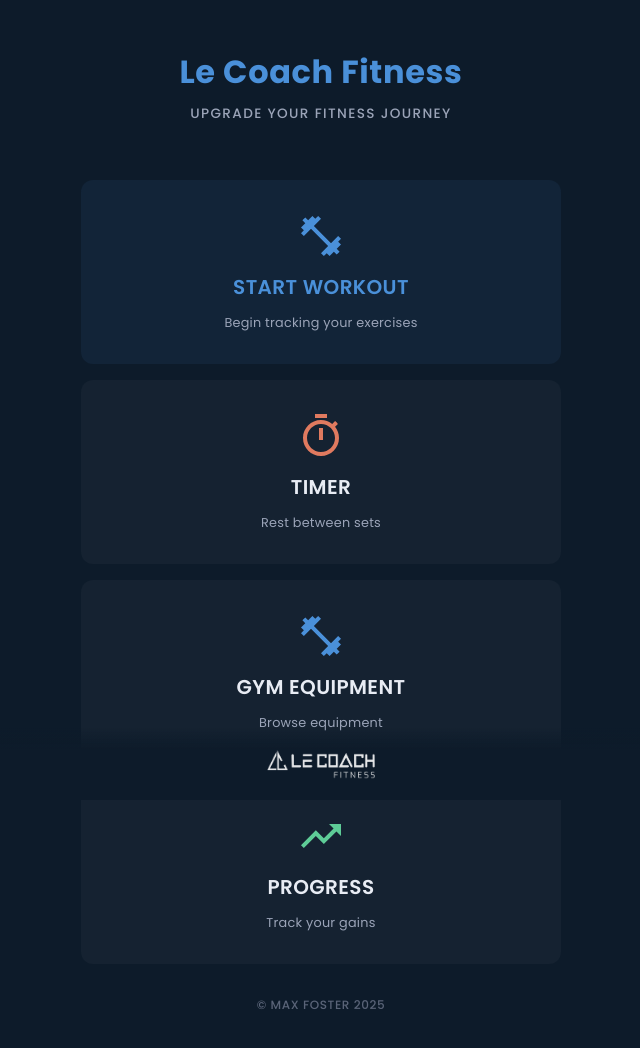
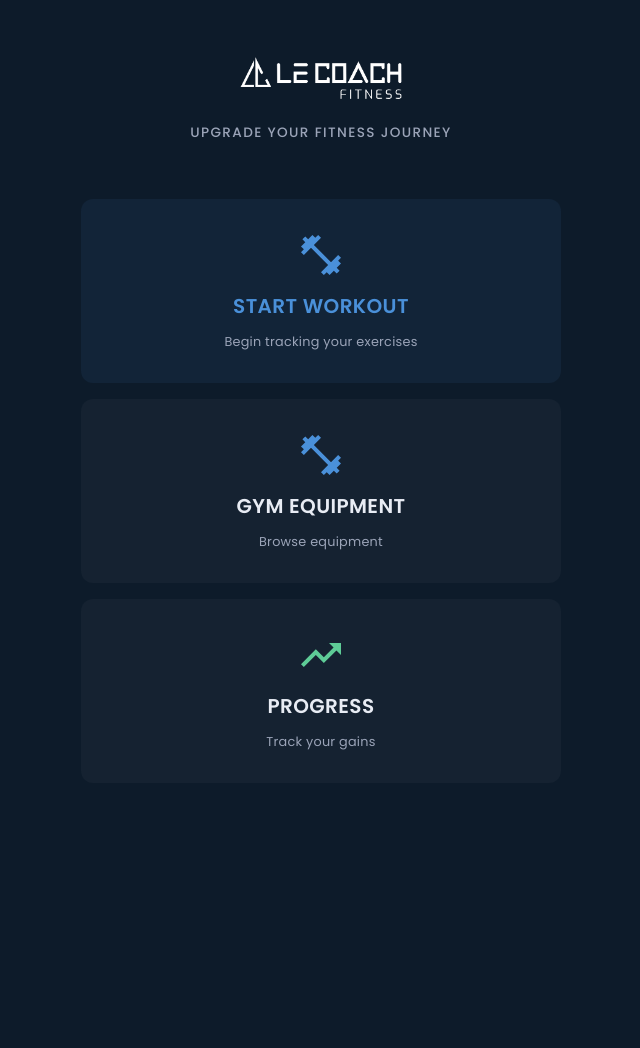
Before and after one commit to fffej/pwa-gym, a Vue app: page / in a window 1280 px wide. Shown: the top 1048 px of the page, without its empty margins (319-959 px from the left). After the commit the page ends 815 px from the top, so only its background shows below. Built offline with nearby package versions, Linux system fonts and the light colour scheme.

Commit message:
Remove Timer from main page and replace title with logo

```diff
--- a/src/App.vue
+++ b/src/App.vue
@@ -1,6 +1,5 @@
 <script setup lang="ts">
 import { ref, onMounted, computed } from 'vue'
-import logoImage from '@/assets/lecoach-logo.webp'
 
 const showIOSPrompt = ref(false)
 
@@ -45,11 +44,6 @@
     </div>
 
     <router-view />
-
-    <!-- Fixed Logo Footer -->
-    <div class="logo-footer">
-      <img :src="logoImage" alt="Le Coach Logo" class="logo-image" />
-    </div>
   </div>
 </template>
 
@@ -57,7 +51,6 @@
 .app-container {
   min-height: 100vh;
   font-family: 'Poppins', system-ui, sans-serif;
-  padding-bottom: 80px;
 }
 
 /* iOS Install Prompt */
@@ -113,25 +106,4 @@
 .dismiss-btn:hover {
   color: var(--color-text-primary);
 }
-
-/* Fixed Logo Footer */
-.logo-footer {
-  position: fixed;
-  bottom: 0;
-  left: 0;
-  right: 0;
-  display: flex;
-  justify-content: center;
-  align-items: center;
-  padding: 1rem;
-  background: linear-gradient(transparent, var(--color-bg-primary) 30%);
-  pointer-events: none;
-  z-index: 50;
-}
-
-.logo-image {
-  height: 40px;
-  width: auto;
-  opacity: 0.9;
-}
 </style>
--- a/src/views/HomeView.vue
+++ b/src/views/HomeView.vue
@@ -1,6 +1,7 @@
 <script setup lang="ts">
 import { useRouter } from 'vue-router'
 import { useWorkoutStore } from '@/stores/workout'
+import logoImage from '@/assets/lecoach-logo.webp'
 
 const router = useRouter()
 const workoutStore = useWorkoutStore()
@@ -18,7 +19,7 @@
 <template>
   <div class="home">
     <header class="site-header">
-      <h1 class="site-title">Le Coach Fitness</h1>
+      <img :src="logoImage" alt="Le Coach Fitness" class="site-logo" />
       <p class="site-tagline">Upgrade Your Fitness Journey</p>
     </header>
 
@@ -31,16 +32,6 @@
         </div>
         <span class="card-title">Start Workout</span>
         <span class="card-subtitle">Begin tracking your exercises</span>
-      </button>
-
-      <button class="card card-timer" @click="navigateTo('/timer')">
-        <div class="card-icon">
-          <svg xmlns="http://www.w3.org/2000/svg" width="48" height="48" viewBox="0 0 24 24" fill="currentColor">
-            <path d="M15 1H9v2h6V1zm-4 13h2V8h-2v6zm8.03-6.61l1.42-1.42c-.43-.51-.9-.99-1.41-1.41l-1.42 1.42A8.962 8.962 0 0 0 12 4c-4.97 0-9 4.03-9 9s4.03 9 9 9 9-4.03 9-9c0-2.12-.74-4.07-1.97-5.61zM12 20c-3.87 0-7-3.13-7-7s3.13-7 7-7 7 3.13 7 7-3.13 7-7 7z"/>
-          </svg>
-        </div>
-        <span class="card-title">Timer</span>
-        <span class="card-subtitle">Rest between sets</span>
       </button>
 
       <button class="card card-equipment" @click="navigateTo('/equipment')">
@@ -63,10 +54,6 @@
         <span class="card-subtitle">Track your gains</span>
       </button>
     </div>
-
-    <footer class="copyright">
-      © Max Foster 2025
-    </footer>
   </div>
 </template>
 
@@ -84,12 +71,9 @@
   padding: 1rem 0;
 }
 
-.site-title {
-  font-family: 'Poppins', sans-serif;
-  font-size: 2rem;
-  font-weight: 700;
-  color: var(--color-gold);
-  letter-spacing: 0.02em;
+.site-logo {
+  height: 60px;
+  width: auto;
   margin-bottom: 0.5rem;
 }
 
@@ -180,11 +164,6 @@
   color: var(--color-gold);
 }
 
-/* Timer Card */
-.card-timer .card-icon {
-  color: var(--color-accent-coral);
-}
-
 /* Equipment Card */
 .card-equipment .card-icon {
   color: var(--color-gold);
@@ -194,15 +173,4 @@
 .card-progress .card-icon {
   color: var(--color-accent-teal);
 }
-
-.copyright {
-  text-align: center;
-  padding: 2rem 0 1rem;
-  color: var(--color-text-muted);
-  font-size: 0.75rem;
-  font-family: 'Poppins', sans-serif;
-  font-weight: 500;
-  letter-spacing: 0.05em;
-  text-transform: uppercase;
-}
 </style>
```
